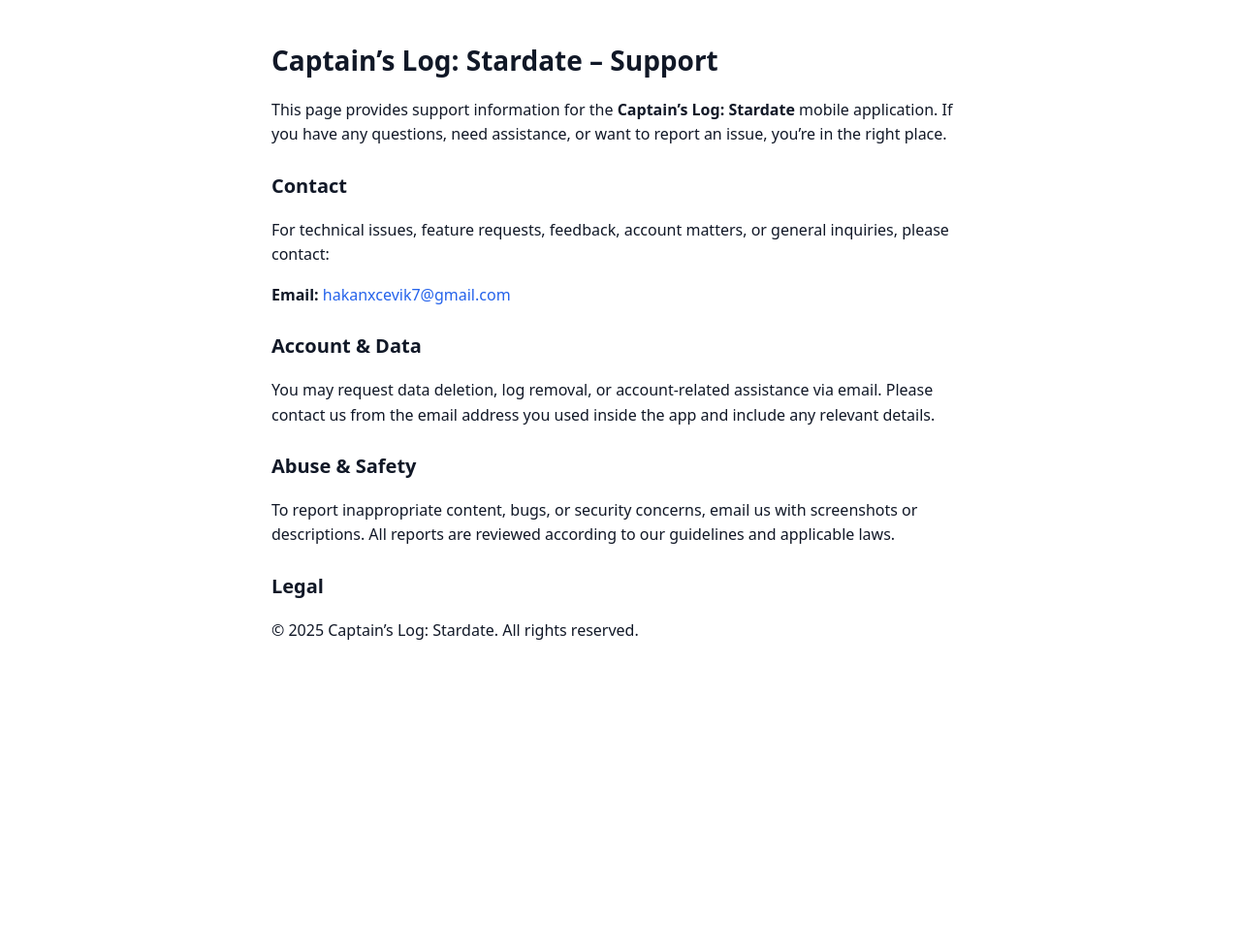
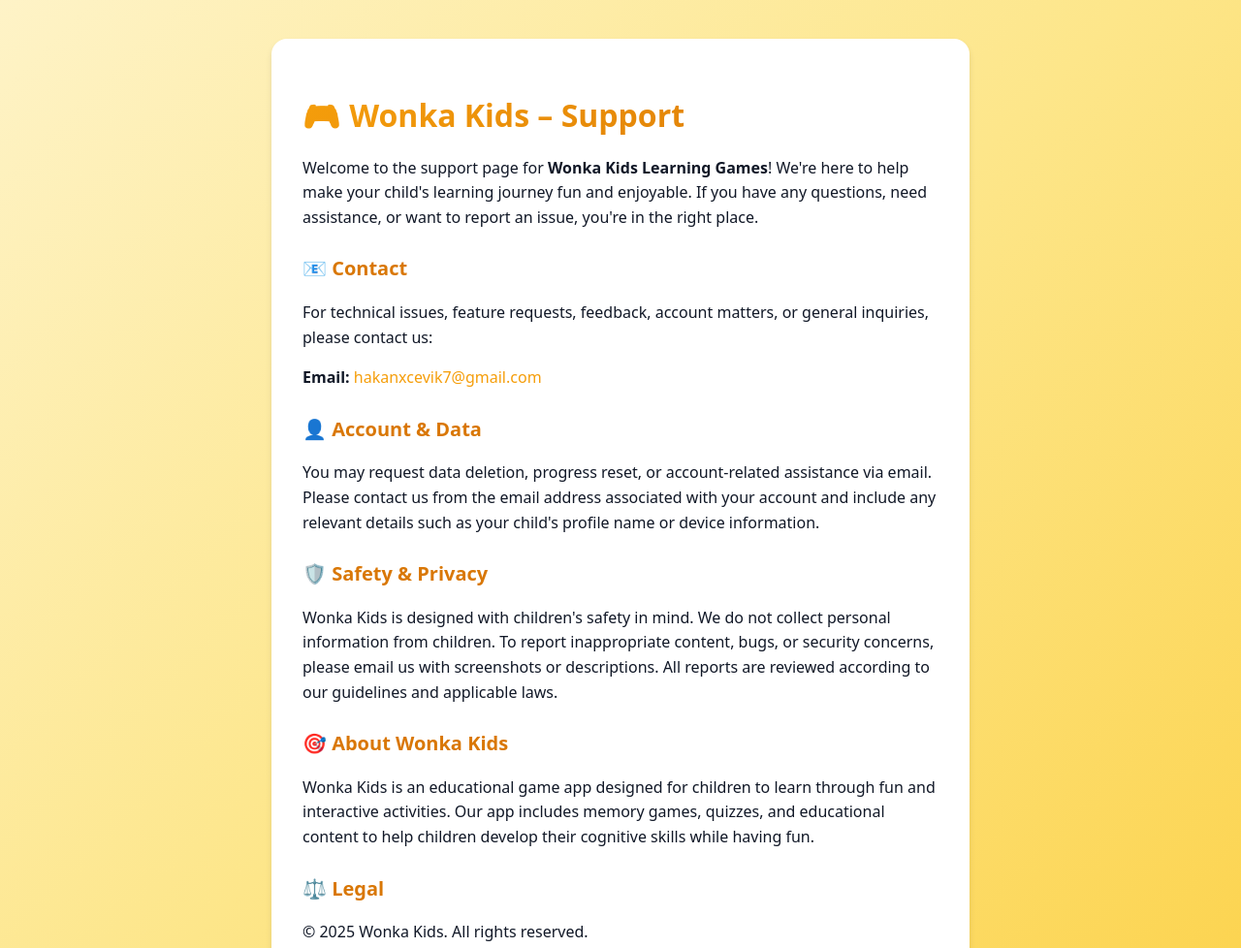
Before and after one commit to Cevik10/WonkaKidsSupport, a plain HTML site: page index (1).html in a window 1280 px wide. Shown: the top 978 px of the page at 97% size. Before the commit the page ends 800 px from the top, so only its background shows below. Drawn offline with Linux system fonts and the light colour scheme.

Commit message:
Update index (1).html

```diff
--- a/index (1).html
+++ b/index (1).html
@@ -2,7 +2,7 @@
 <html lang="en">
 <head>
   <meta charset="UTF-8" />
-  <title>Captain’s Log: Stardate – Support</title>
+  <title>Wonka Kids – Support</title>
   <meta name="viewport" content="width=device-width, initial-scale=1.0" />
   <style>
     body {
@@ -12,50 +12,91 @@
       padding: 0 16px;
       line-height: 1.6;
       color: #111827;
+      background: linear-gradient(135deg, #fef3c7 0%, #fde68a 50%, #fcd34d 100%);
+      min-height: 100vh;
+    }
+    .container {
+      background: white;
+      border-radius: 16px;
+      padding: 32px;
+      box-shadow: 0 4px 6px rgba(0, 0, 0, 0.1);
+      margin: 20px 0;
     }
     h1 {
-      font-size: 28px;
+      font-size: 32px;
       margin-bottom: 12px;
+      background: linear-gradient(135deg, #f59e0b, #d97706);
+      -webkit-background-clip: text;
+      -webkit-text-fill-color: transparent;
+      background-clip: text;
     }
     h2 {
       margin-top: 24px;
       font-size: 20px;
+      color: #d97706;
     }
-    a { text-decoration: none; color: #2563eb; }
+    a {
+      text-decoration: none;
+      color: #f59e0b;
+      font-weight: 500;
+    }
+    a:hover {
+      color: #d97706;
+      text-decoration: underline;
+    }
+    p {
+      margin-bottom: 12px;
+    }
+    .emoji {
+      font-size: 24px;
+      margin-right: 8px;
+    }
   </style>
 </head>
 <body>
-  <h1>Captain’s Log: Stardate – Support</h1>
+  <div class="container">
+    <h1>🎮 Wonka Kids – Support</h1>
 
     <p>
-    This page provides support information for the <strong>Captain’s Log: Stardate</strong> mobile application.
-    If you have any questions, need assistance, or want to report an issue, you’re in the right place.
+      Welcome to the support page for <strong>Wonka Kids Learning Games</strong>!
+      We're here to help make your child's learning journey fun and enjoyable.
+      If you have any questions, need assistance, or want to report an issue, you're in the right place.
     </p>
 
-  <h2>Contact</h2>
+    <h2>📧 Contact</h2>
     <p>
-    For technical issues, feature requests, feedback, account matters, or general inquiries, please contact:
+      For technical issues, feature requests, feedback, account matters, or general inquiries, please contact us:
     </p>
     <p>
       <strong>Email:</strong>
       <a href="mailto:hakanxcevik7@gmail.com">hakanxcevik7@gmail.com</a>
     </p>
 
-  <h2>Account & Data</h2>
+    <h2>👤 Account & Data</h2>
     <p>
-    You may request data deletion, log removal, or account-related assistance via email.
-    Please contact us from the email address you used inside the app and include any relevant details.
+      You may request data deletion, progress reset, or account-related assistance via email.
+      Please contact us from the email address associated with your account and include any relevant details
+      such as your child's profile name or device information.
     </p>
 
-  <h2>Abuse & Safety</h2>
+    <h2>🛡️ Safety & Privacy</h2>
     <p>
-    To report inappropriate content, bugs, or security concerns, email us with screenshots or descriptions.
+      Wonka Kids is designed with children's safety in mind. We do not collect personal information from children.
+      To report inappropriate content, bugs, or security concerns, please email us with screenshots or descriptions.
       All reports are reviewed according to our guidelines and applicable laws.
     </p>
 
-  <h2>Legal</h2>
+    <h2>🎯 About Wonka Kids</h2>
     <p>
-    &copy; 2025 Captain’s Log: Stardate. All rights reserved.
+      Wonka Kids is an educational game app designed for children to learn through fun and interactive activities.
+      Our app includes memory games, quizzes, and educational content to help children develop their cognitive skills
+      while having fun.
     </p>
+
+    <h2>⚖️ Legal</h2>
+    <p>
+      &copy; 2025 Wonka Kids. All rights reserved.
+    </p>
+  </div>
 </body>
 </html>
```
Lines whose indentation alone changed are shown as unchanged.
